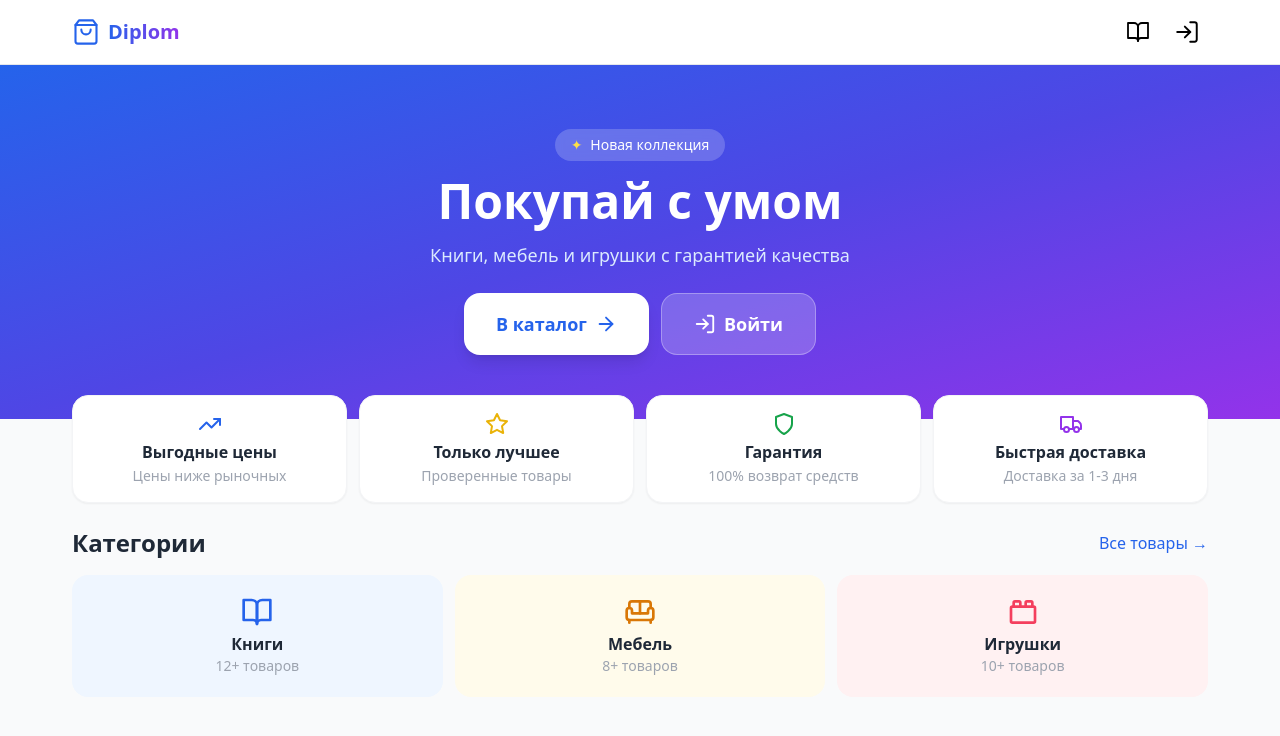
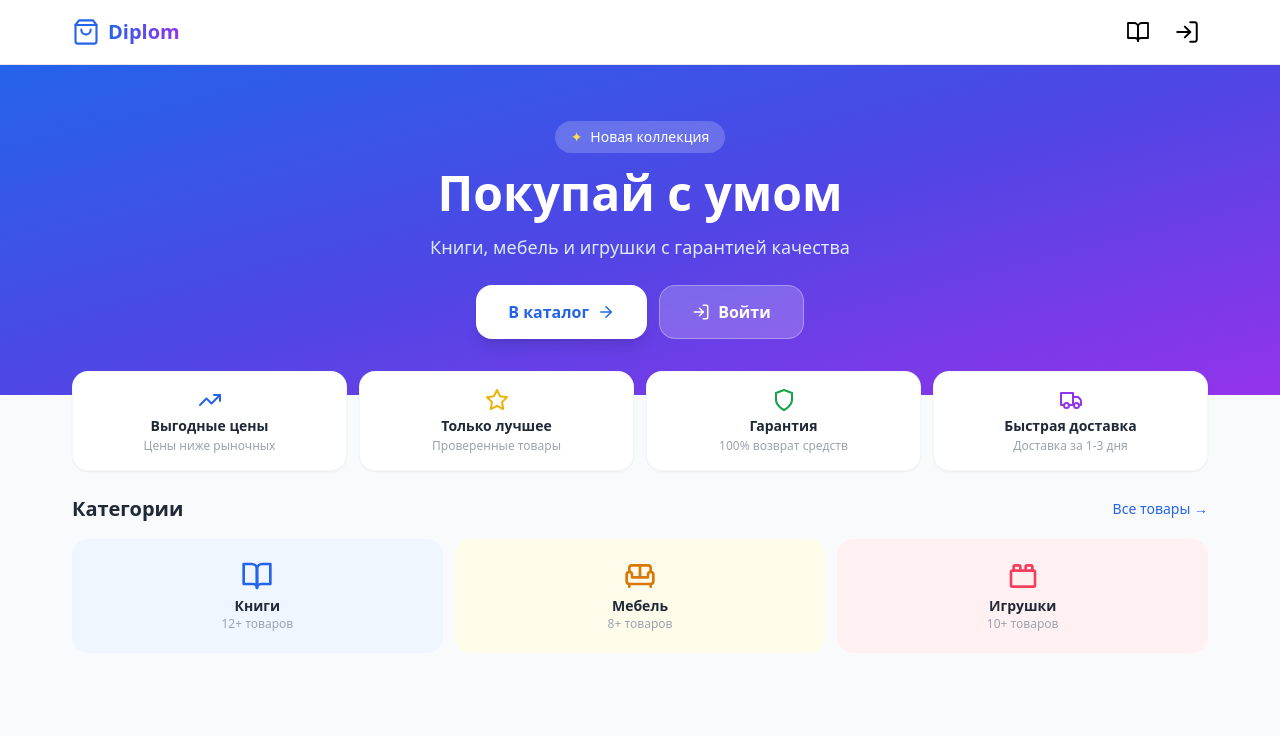
Before and after one commit to SemIDsss/diplomprog, a Next.js app in the folder frontend/: page / in a window 1280 px wide. Shown: the top 736 px of the page. Built offline with nearby package versions, Linux system fonts and the light colour scheme; no server answers.

Commit message:
fix: обёртка ClientOnly для всех клиентских страниц

```diff
--- a/frontend/src/app/login/page.tsx
+++ b/frontend/src/app/login/page.tsx
@@ -1,10 +1,11 @@
 'use client';
-export const dynamic = 'force-dynamic';
+
 import { useState, useEffect } from 'react';
 import { useRouter } from 'next/navigation';
 import { Eye, EyeOff, Mail, Lock } from 'lucide-react';
 import { sendMetricaEvent } from '@/components/YandexMetrica';
 import { trackEvent, identifyUser, setUserGroup } from '@/lib/amplitude';
+import ClientOnly from '@/components/ClientOnly';
 
 export default function AuthPage() {
   const router = useRouter();
@@ -69,7 +70,6 @@ export default function AuthPage() {
       const data = json.data[isLogin ? 'login' : 'register'];
       if (!data?.token) throw new Error('Ошибка аутентификации');
 
-      // ✅ СОБЫТИЯ
       if (isLogin) {
         sendMetricaEvent('login', { email: data.user.email });
         trackEvent('user_login', { email: data.user.email });
@@ -102,6 +102,7 @@ export default function AuthPage() {
   };
 
   return (
+    <ClientOnly>
       <div className="flex-1 flex items-center justify-center bg-gray-100 px-4 py-8">
         <div className="w-full max-w-md bg-white rounded-3xl shadow-xl p-6 md:p-8">
           <h1 className="text-3xl font-black text-center text-gray-900 mb-2">
@@ -182,5 +183,6 @@ export default function AuthPage() {
           </div>
         </div>
       </div>
+    </ClientOnly>
   );
 }
--- a/frontend/src/app/page.tsx
+++ b/frontend/src/app/page.tsx
@@ -1,8 +1,12 @@
 'use client';
-export const dynamic = 'force-dynamic';
+
 import React, { useEffect, useState } from 'react';
 import Link from 'next/link';
-import { ArrowRight, TrendingUp, Star, Shield, Truck, BookOpen, Sofa, ToyBrick, User, LogIn } from 'lucide-react';
+import {
+  ArrowRight, TrendingUp, Star, Shield, Truck,
+  BookOpen, Sofa, ToyBrick, LogIn, User, ShoppingBag
+} from 'lucide-react';
+import ClientOnly from '@/components/ClientOnly';
 
 const categories = [
   { id: 'books', title: 'Книги', icon: <BookOpen size={32} className="text-blue-600" />, count: '12+', color: 'bg-blue-50', link: '/catalog?category=books' },
@@ -34,9 +38,9 @@ export default function HomePage() {
   }, []);
 
   return (
+    <ClientOnly>
       <div className="min-h-screen bg-gray-50 pb-20">
-      {/* Герой */}
-      <section className="bg-gradient-to-br from-blue-600 via-indigo-600 to-purple-600 text-white px-4 py-12 md:py-16">
+        <section className="bg-gradient-to-br from-blue-600 via-indigo-600 to-purple-600 text-white px-4 py-10 md:py-14">
           <div className="container-mobile text-center space-y-4">
             <div className="inline-flex items-center gap-2 bg-white/20 backdrop-blur-sm px-4 py-1.5 rounded-full text-sm font-medium">
               <span className="text-yellow-300">✦</span> Новая коллекция
@@ -50,47 +54,45 @@ export default function HomePage() {
             <div className="flex flex-col sm:flex-row gap-3 justify-center pt-2">
               <Link
                 href="/catalog"
-              className="bg-white text-blue-600 font-bold px-8 py-4 rounded-2xl shadow-lg hover:shadow-xl transition active:scale-95 min-h-[56px] flex items-center justify-center gap-2 text-lg"
+                className="bg-white text-blue-600 font-bold px-8 py-3.5 rounded-2xl shadow-lg hover:shadow-xl transition active:scale-95 min-h-[48px] flex items-center justify-center gap-2"
               >
-              В каталог <ArrowRight size={22} />
+                В каталог <ArrowRight size={18} />
               </Link>
               {!isLoggedIn ? (
                 <Link
                   href="/login"
-                className="bg-white/20 text-white font-bold px-8 py-4 rounded-2xl border border-white/30 hover:bg-white/30 transition active:scale-95 min-h-[56px] flex items-center justify-center gap-2 text-lg"
+                  className="bg-white/20 text-white font-bold px-8 py-3.5 rounded-2xl border border-white/30 hover:bg-white/30 transition active:scale-95 min-h-[48px] flex items-center justify-center gap-2"
                 >
-                <LogIn size={22} /> Войти
+                  <LogIn size={18} /> Войти
                 </Link>
               ) : (
                 <Link
                   href="/buyer"
-                className="bg-white/20 text-white font-bold px-8 py-4 rounded-2xl border border-white/30 hover:bg-white/30 transition active:scale-95 min-h-[56px] flex items-center justify-center gap-2 text-lg"
+                  className="bg-white/20 text-white font-bold px-8 py-3.5 rounded-2xl border border-white/30 hover:bg-white/30 transition active:scale-95 min-h-[48px] flex items-center justify-center gap-2"
                 >
-                <User size={22} /> {userName.split('@')[0]}
+                  <User size={18} /> {userName.split('@')[0]}
                 </Link>
               )}
             </div>
           </div>
         </section>
 
-      {/* Преимущества */}
         <section className="container-mobile -mt-6">
           <div className="grid grid-cols-2 md:grid-cols-4 gap-3">
             {advantages.map((item, i) => (
-            <div key={i} className="bg-white rounded-2xl p-4 text-center shadow-sm border border-gray-100 hover:shadow-md transition">
+              <div key={i} className="bg-white rounded-2xl p-4 text-center shadow-sm border border-gray-100/80 hover:shadow-md transition">
                 <div className="flex justify-center mb-1">{item.icon}</div>
-              <p className="text-base font-bold text-gray-800">{item.label}</p>
-              <p className="text-sm text-gray-400 mt-0.5">{item.desc}</p>
+                <p className="text-sm font-bold text-gray-800">{item.label}</p>
+                <p className="text-xs text-gray-400 mt-0.5">{item.desc}</p>
               </div>
             ))}
           </div>
         </section>
 
-      {/* Категории */}
         <section className="container-mobile py-6">
           <div className="flex items-center justify-between mb-4">
-          <h2 className="text-2xl font-bold text-gray-800">Категории</h2>
-          <Link href="/catalog" className="text-base font-medium text-blue-600 hover:underline">
+            <h2 className="text-xl font-bold text-gray-800">Категории</h2>
+            <Link href="/catalog" className="text-sm font-medium text-blue-600 hover:underline">
               Все товары →
             </Link>
           </div>
@@ -102,12 +104,13 @@ export default function HomePage() {
                 className={`${cat.color} rounded-2xl p-5 text-center hover:shadow-md transition active:scale-95 border border-transparent hover:border-gray-200`}
               >
                 <div className="flex justify-center mb-1">{cat.icon}</div>
-              <h3 className="font-bold text-base text-gray-800">{cat.title}</h3>
-              <p className="text-sm text-gray-400">{cat.count} товаров</p>
+                <h3 className="font-bold text-sm text-gray-800">{cat.title}</h3>
+                <p className="text-xs text-gray-400">{cat.count} товаров</p>
               </Link>
             ))}
           </div>
         </section>
       </div>
+    </ClientOnly>
   );
 }
--- a/frontend/src/app/payment-success/page.tsx
+++ b/frontend/src/app/payment-success/page.tsx
@@ -1,9 +1,10 @@
 'use client';
-export const dynamic = 'force-dynamic';
+
 import { useEffect, useState } from 'react';
 import { useSearchParams, useRouter } from 'next/navigation';
 import { sendMetricaEvent } from '@/components/YandexMetrica';
 import { trackEvent } from '@/lib/amplitude';
+import ClientOnly from '@/components/ClientOnly';
 
 export default function PaymentSuccessPage() {
   const searchParams = useSearchParams();
@@ -15,7 +16,6 @@ export default function PaymentSuccessPage() {
     const id = searchParams.get('orderId');
     if (id) {
       setOrderId(id);
-      // ✅ СОБЫТИЕ: успешная оплата
       sendMetricaEvent('payment_success', { orderId: id });
       trackEvent('payment_success', {
         orderId: id,
@@ -40,6 +40,7 @@ export default function PaymentSuccessPage() {
   }, [router, searchParams]);
 
   return (
+    <ClientOnly>
       <div className="min-h-screen flex items-center justify-center bg-gray-50 p-4">
         <div className="max-w-md w-full bg-white rounded-2xl p-8 shadow-sm border text-center">
           <div className="text-6xl mb-4">✅</div>
@@ -60,5 +61,6 @@ export default function PaymentSuccessPage() {
           </button>
         </div>
       </div>
+    </ClientOnly>
   );
 }
--- /dev/null
+++ b/frontend/src/components/ClientOnly.tsx
@@ -0,0 +1,17 @@
+'use client';
+
+import { useEffect, useState, ReactNode } from 'react';
+
+export default function ClientOnly({ children }: { children: ReactNode }) {
+  const [hasMounted, setHasMounted] = useState(false);
+
+  useEffect(() => {
+    setHasMounted(true);
+  }, []);
+
+  if (!hasMounted) {
+    return null; // или <div>Загрузка...</div>
+  }
+
+  return <>{children}</>;
+}
```
Also changed, not shown: frontend/src/app/admin/page.tsx (+4 -6 lines), frontend/src/app/buyer/page.tsx (+4 -10 lines), frontend/src/app/catalog/page.tsx (+4 -8 lines), frontend/src/app/payment/page.tsx (+4 -9 lines), frontend/src/app/seller/page.tsx (+4 -9 lines). Lines whose indentation alone changed are shown as unchanged.
